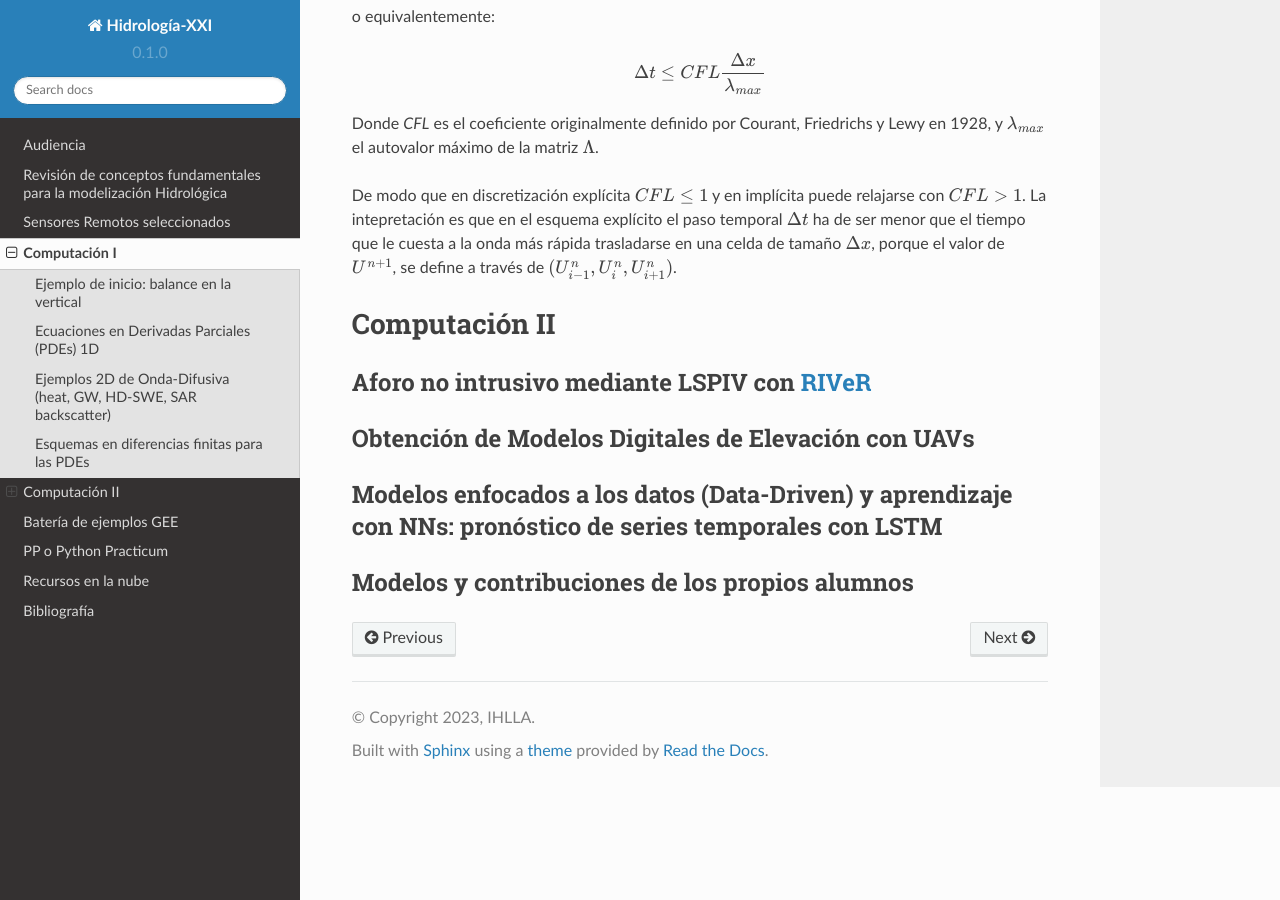
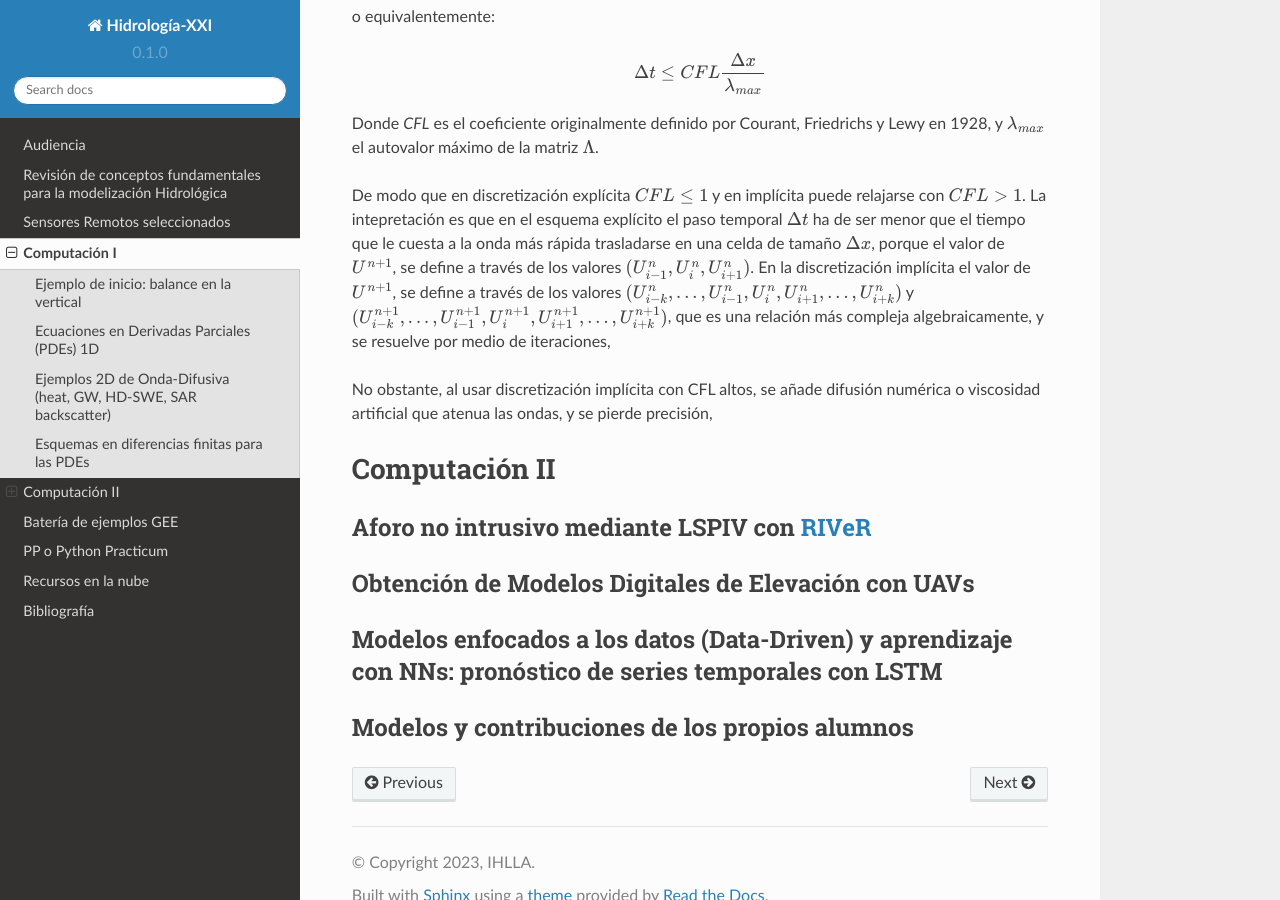
Before and after one commit to ivillamadrid/HidrologiaXXI, a Sphinx documentation site: the page built from docs/source/computacion.rst, in a window 1280 px wide and 900 px high, scrolled down 2583 px. Built offline with Sphinx 7.4.7 and the Read the Docs theme 2.0.0, drawn with Linux system fonts in a browser that asks for light colours.

Commit message:
Update computacion.rst

```diff
--- a/docs/source/computacion.rst
+++ b/docs/source/computacion.rst
@@ -120,7 +120,10 @@ o equivalentemente:
 Donde *CFL* es el coeficiente originalmente definido por Courant, Friedrichs y Lewy en 1928, y :math:`\lambda_{max}` el autovalor máximo de la matriz :math:`\Lambda`.
 
 De modo que en discretización explícita :math:`CFL \le 1` y en implícita puede relajarse con :math:`CFL \gt 1`. La intepretación es que en el esquema explícito el paso temporal :math:`\Delta t` ha de ser menor que el tiempo que le cuesta a la onda más rápida trasladarse en una celda de tamaño :math:`\Delta x`, porque el valor de :math:`U^{n+1}`,
-se define a través de :math:`(U_{i-1}^n, U_{i}^n , U_{i+1}^n)`.
+se define a través de los valores :math:`(U_{i-1}^n, U_{i}^n , U_{i+1}^n)`. En la discretización implícita el valor de :math:`U^{n+1}`,
+se define a través de los valores :math:`(U_{i-k}^n, ..., U_{i-1}^n, U_{i}^n , U_{i+1}^n, ..., U_{i+k}^n)` y :math:`(U_{i-k}^{n+1}, ..., U_{i-1}^{n+1}, U_{i}^{n+1} , U_{i+1}^{n+1}, ..., U_{i+k}^{n+1})`, que es una relación más compleja algebraicamente, y se resuelve por medio de iteraciones,
+
+No obstante, al usar discretización implícita con CFL altos, se añade difusión numérica o viscosidad artificial que atenua las ondas, y se pierde precisión,
 
 
 Computación II
```
